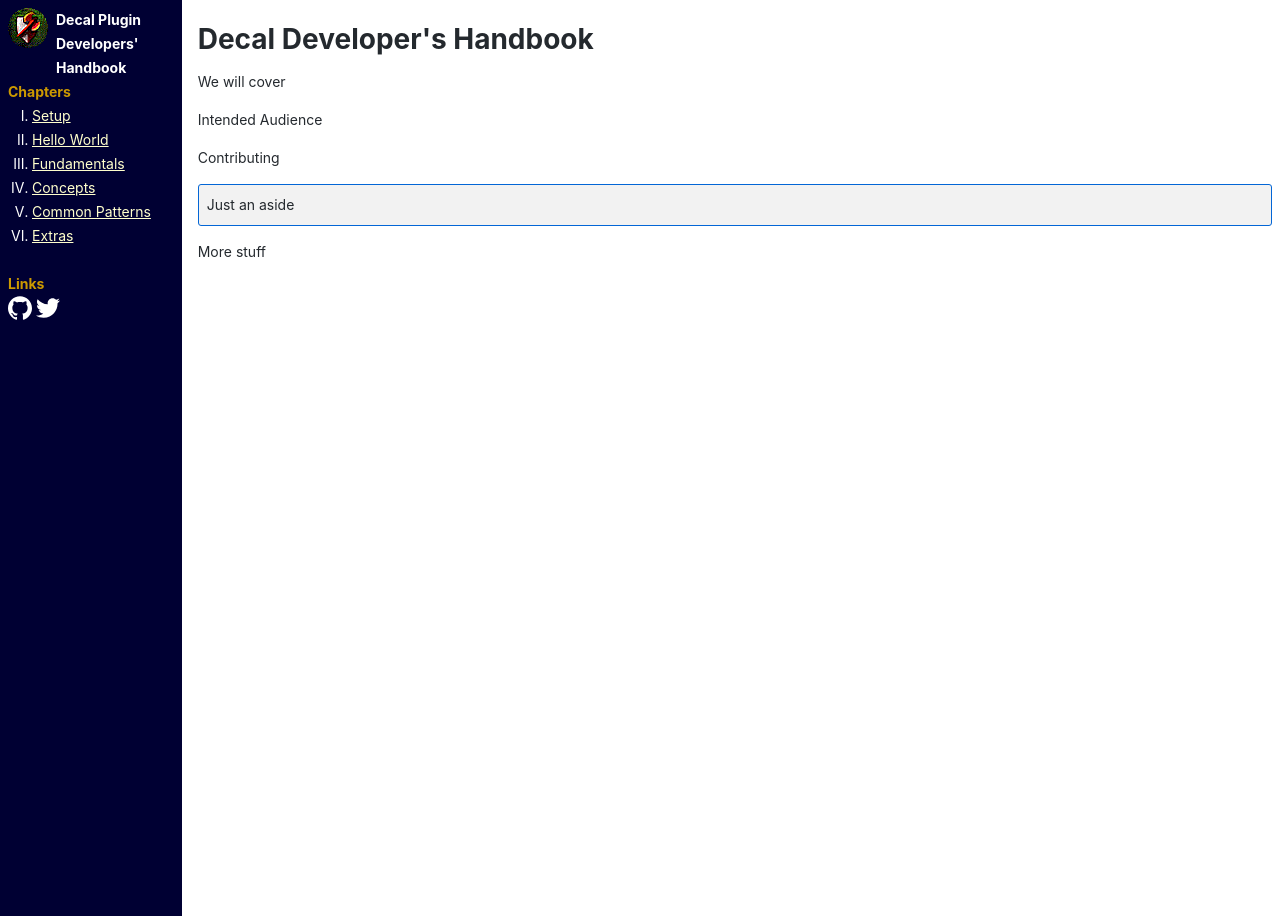
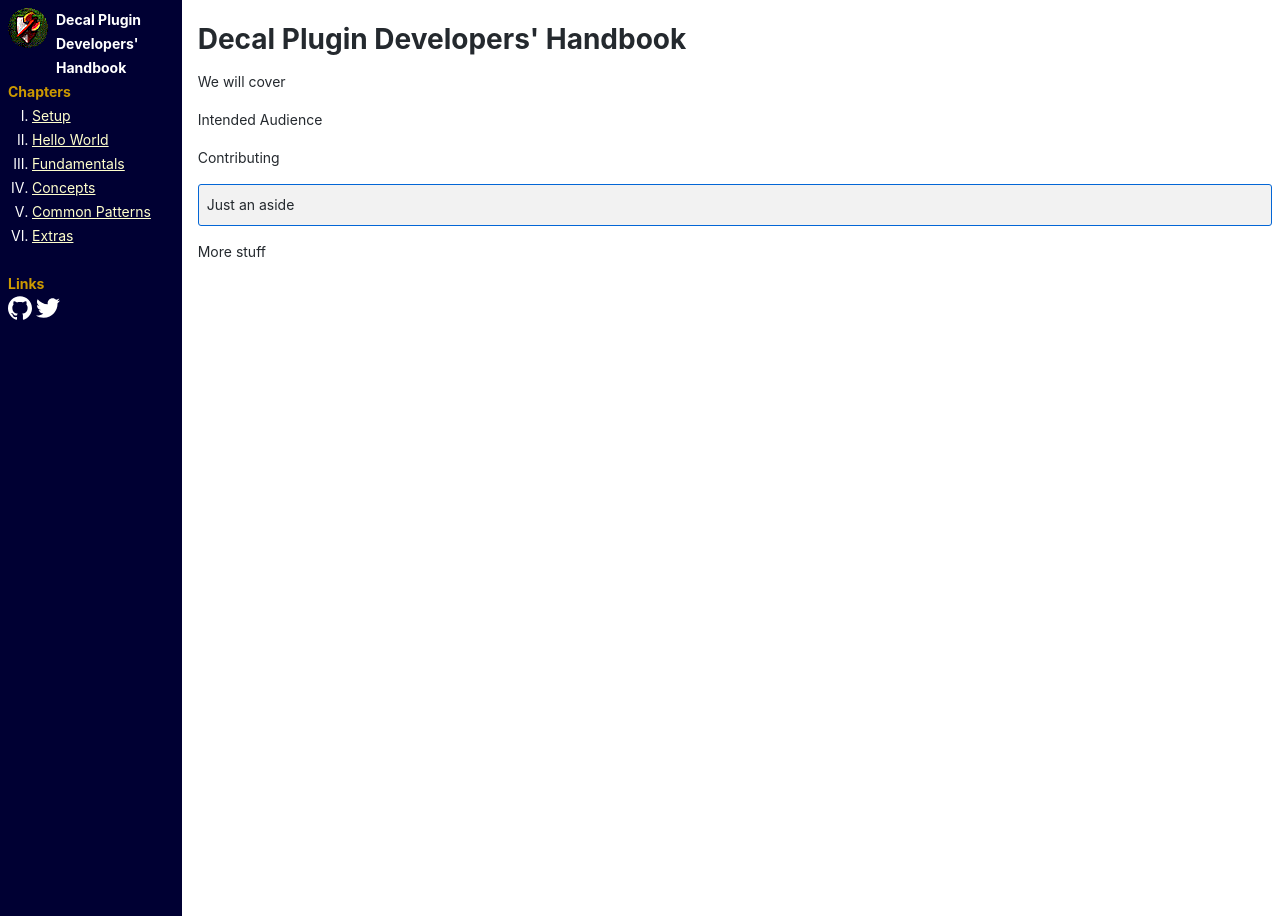
Before and after one commit to amoeba/decaldevbook, a Jekyll site: the page built from index.md, in a window 1280 px wide. Built offline with Jekyll 4.4.1, drawn with Linux system fonts in a browser that asks for light colours.

Commit message:
Use the right name in the config.yml

```diff
--- a/_config.yml
+++ b/_config.yml
@@ -13,7 +13,7 @@
 # you will see them accessed via {{ site.title }}, {{ site.email }}, and so on.
 # You can create any custom variable you would like, and they will be accessible
 # in the templates via {{ site.myvariable }}.
-title: Decal Developer's Handbook
+title: Decal Plugin Developers' Handbook
 email: petridish@gmail.com
 description: >- # this means to ignore newlines until "baseurl:"
   A comprehensive guide to creating Decal plugins
```
